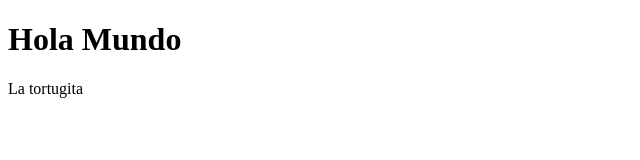
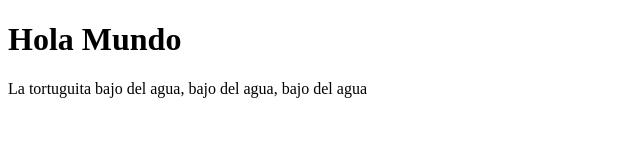
Before and after one commit to DeinerCruz/PruebaRepositorio, a plain HTML site: page index.html in a window 1280 px wide. Shown: the whole page, without its empty margins (0-640 px from the left). Drawn offline with Linux system fonts and the light colour scheme.

Commit message:
Se cambió el parrafo
Para probar el ejercicio

```diff
--- a/index.html
+++ b/index.html
@@ -8,6 +8,6 @@
 </head>
 <body>
     <h1>Hola Mundo</h1>
-    <p>La tortugita</p>
+    <p>La tortuguita bajo del agua, bajo del agua, bajo del agua</p>
 </body>
 </html>
```
